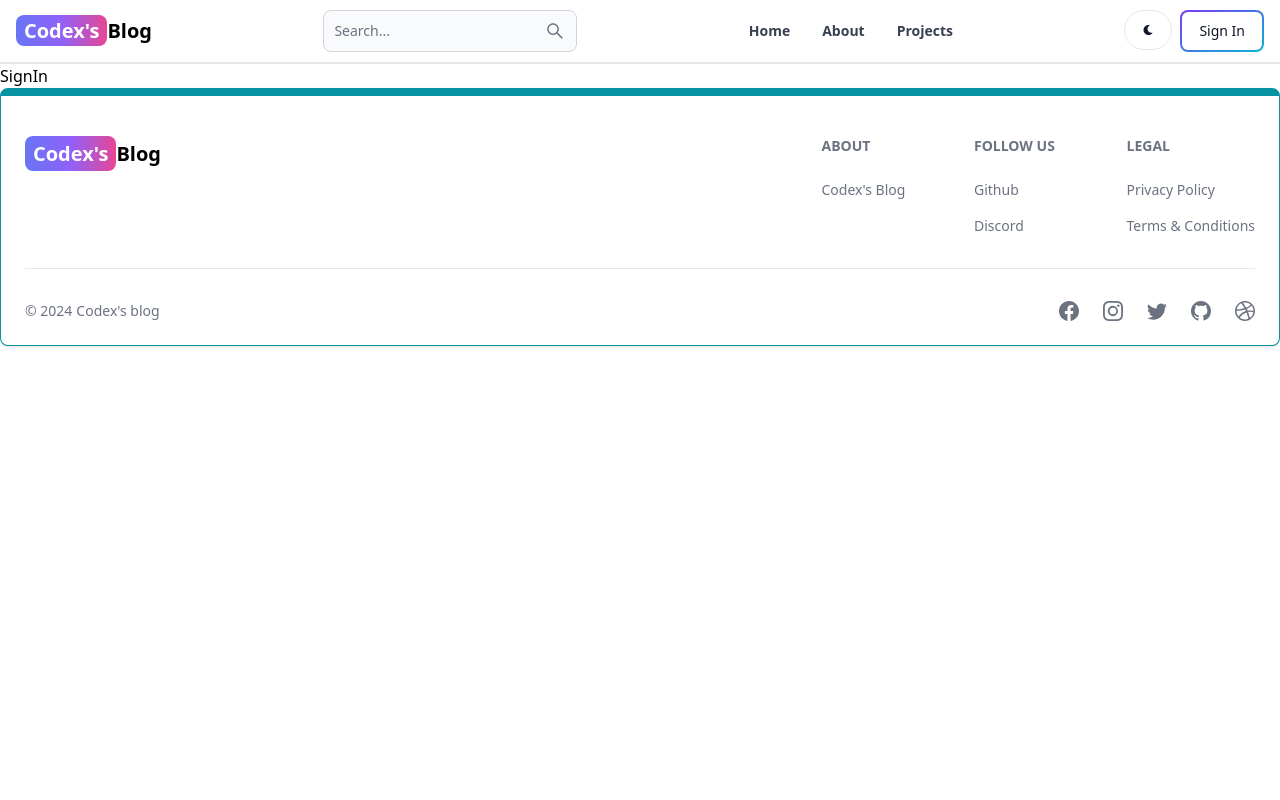
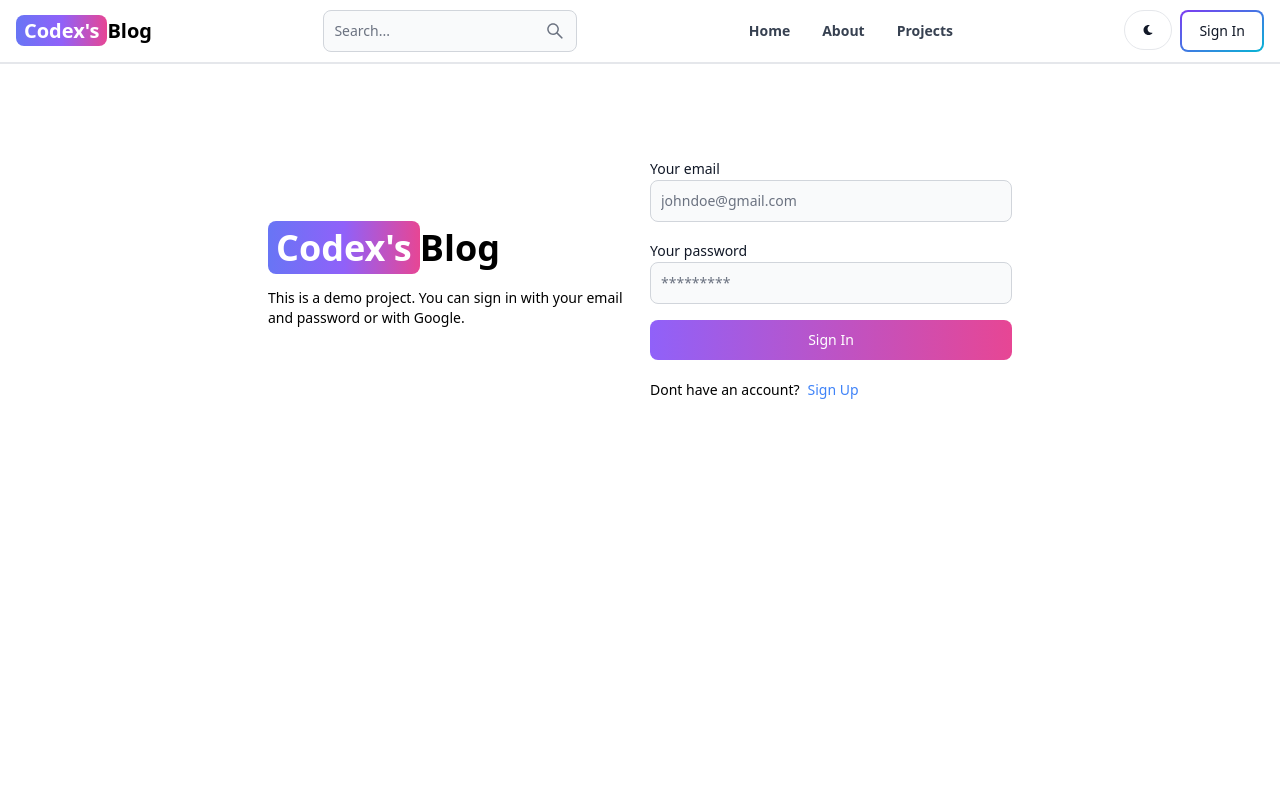
Before and after one commit to AliARIOGLU/mern-stack-blog-app, a React (Vite) app in the folder client/: page /sign-in in a window 1280 px wide. Shown: the top 800 px of the page. Built offline with nearby package versions, Linux system fonts and the light colour scheme.

Commit message:
create signin page ui and functionality

```diff
--- a/client/src/pages/SignIn.jsx
+++ b/client/src/pages/SignIn.jsx
@@ -1,5 +1,116 @@
+import { Alert, Button, Label, Spinner, TextInput } from "flowbite-react";
+import { useState } from "react";
+import { Link, useNavigate } from "react-router-dom";
+
 const SignIn = () => {
-  return <div>SignIn</div>;
+  const [formData, setFormData] = useState({});
+  const [error, setError] = useState(null);
+  const [loading, setLoading] = useState(false);
+
+  const navigate = useNavigate();
+
+  const handleChange = (e) => {
+    const { id, value } = e.target;
+    setFormData({ ...formData, [id]: value.trim() });
+  };
+
+  const handleSubmit = async (e) => {
+    e.preventDefault();
+
+    if (!formData.email || !formData.password) {
+      setError("Please fill out all fields!");
+      return;
+    }
+
+    try {
+      setLoading(true);
+      setError(null);
+      const res = await fetch("/api/auth/signin", {
+        method: "POST",
+        headers: { "Content-Type": "application/json" },
+        body: JSON.stringify(formData),
+      });
+      const data = await res.json();
+      if (data.success === false) {
+        return setError(data.message);
+      }
+      setLoading(false);
+      if (res.ok) {
+        navigate("/");
+      }
+    } catch (error) {
+      setError(error.message);
+      setLoading(false);
+    }
+  };
+
+  return (
+    <div className="min-h-screen mt-20">
+      <div className="flex gap-5 p-3 max-w-3xl mx-auto flex-col md:flex-row md:items-center">
+        {/* left */}
+        <div className="flex-1">
+          <Link to="/" className="text-4xl font-bold dark:text-white">
+            <span className="px-2 py-0.5 bg-gradient-to-r from-indigo-500 via-purple-500 to-pink-500 rounded-lg text-white">
+              Codex&apos;s
+            </span>
+            Blog
+          </Link>
+          <p className="text-sm mt-5">
+            This is a demo project. You can sign in with your email and password
+            or with Google.
+          </p>
+        </div>
+        {/* right */}
+        <div className="flex-1">
+          <form className="flex flex-col gap-4" onSubmit={handleSubmit}>
+            <div>
+              <Label value="Your email" />
+              <TextInput
+                type="email"
+                placeholder="johndoe@gmail.com"
+                id="email"
+                onChange={handleChange}
+              />
+            </div>
+            <div>
+              <Label value="Your password" />
+              <TextInput
+                type="password"
+                placeholder="*********"
+                id="password"
+                onChange={handleChange}
+              />
+            </div>
+            <Button
+              gradientDuoTone="purpleToPink"
+              type="submit"
+              disabled={loading}
+            >
+              {loading ? (
+                <>
+                  <Spinner size="sm" />
+                  <span className="pl-3">Loading...</span>
+                </>
+              ) : (
+                "Sign In"
+              )}
+            </Button>
+          </form>
+          <div className="flex gap-2 text-sm mt-5">
+            <span>Dont have an account?</span>
+            <Link to="/sign-up" className="text-blue-500 hover:underline">
+              Sign Up
+            </Link>
+          </div>
+          {error && (
+            <Alert className="mt-5" color="failure">
+              {error}
+            </Alert>
+          )}
+        </div>
+      </div>
+    </div>
+  );
 };
 
 export default SignIn;
```
